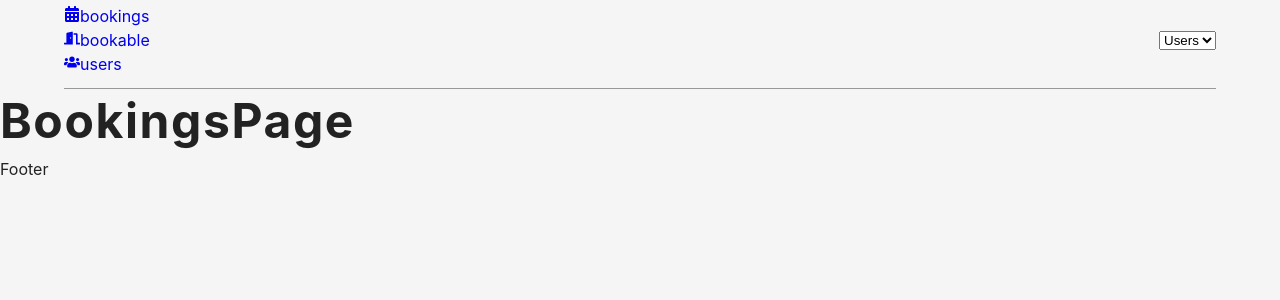
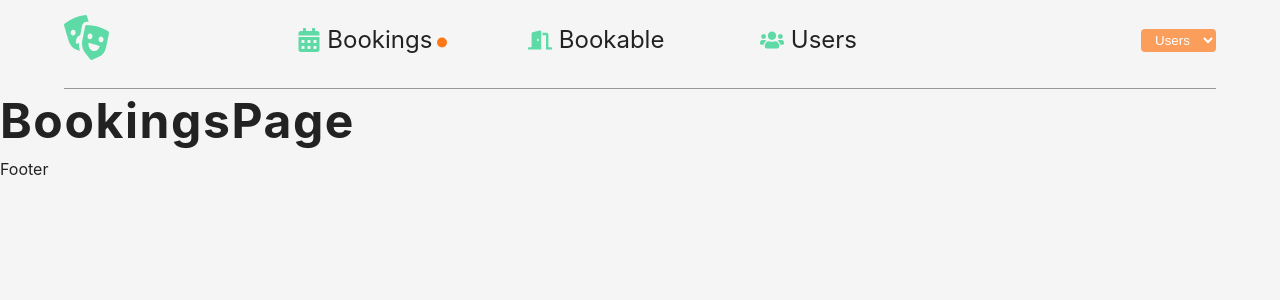
Before and after one commit to VladiVK/react-ts-bookable, a React (Create React App) app: page / in a window 1280 px wide. Shown: the top 300 px of the page. Built offline with nearby package versions, Linux system fonts and the light colour scheme.

Commit message:
chore (style): update navbar

```diff
--- a/src/components/navbar/Navbar.tsx
+++ b/src/components/navbar/Navbar.tsx
@@ -1,12 +1,25 @@
 import React from 'react';
+import { Link } from 'react-router-dom';
+// Components
 import NavbarLinks from '../navbarLinks';
 import UserPicker from '../userPicker';
+// Icons
+import Logo from '../../assets/icons/main-logo.svg';
+import { FaBars } from 'react-icons/fa';
+// Styles
 import { NavbarWrapper } from './style';
+
 const Navbar = () => {
   return (
     <>
       <NavbarWrapper>
         <div className='nav__center'>
+          <Link to='/'>
+            <img className='nav__logo' src={Logo} alt='bookable logotype' />
+          </Link>
+          <button className='nav__toggle'>
+            <FaBars />
+          </button>
           <NavbarLinks />
           <UserPicker />
         </div>
--- a/src/components/navbar/style.js
+++ b/src/components/navbar/style.js
@@ -10,13 +10,33 @@ export const NavbarWrapper = styled.nav`
     width: 90vw;
     margin: 0 auto;
     max-width: var(--max-width);
+
+    display: flex;
+    align-items: center;
+    justify-content: space-between;
+  }
+
+  .nav__logo {
+    transition: var(--transition);
+    width: 45px;
+  }
+  .nav__logo:hover {
+    transform: scale(0.9);
+  }
+  .nav__toggle {
+    background: transparent;
+    border: none;
+    cursor: pointer;
+    color: var(--clr-green-light-2);
+
+    svg {
+      font-size: 1.5rem;
+    }
   }
 
   @media (min-width: 992px) {
-    .nav__center {
-      display: flex;
-      align-items: center;
-      justify-content: space-between;
+    .nav__toggle {
+      display: none;
     }
   }
 `;
--- a/src/components/navbarLinks/NavbarLinks.tsx
+++ b/src/components/navbarLinks/NavbarLinks.tsx
@@ -1,10 +1,10 @@
 import React from 'react';
 import { NavLink } from 'react-router-dom';
 import { links } from '../../utils/constants';
-
+import { NavbarLinksWrapper } from './style';
 const NavbarLinks = () => {
   return (
-    <ul>
+    <NavbarLinksWrapper>
       {links.map((link) => {
         return (
           <li key={link.id}>
@@ -15,7 +15,7 @@ const NavbarLinks = () => {
           </li>
         );
       })}
-    </ul>
+    </NavbarLinksWrapper>
   );
 };
 
--- /dev/null
+++ b/src/components/navbarLinks/style.js
@@ -0,0 +1,51 @@
+import styled from 'styled-components';
+
+export const NavbarLinksWrapper = styled.ul`
+  display: none;
+
+  li {
+    margin: 0 1rem 0 0;
+    padding: 0;
+    display: flex;
+    align-items: center;
+  }
+
+  li a {
+    margin-right: 5rem;
+    display: flex;
+    align-items: center;
+    justify-content: center;
+    font-size: 1.5rem;
+    text-transform: capitalize;
+    color: var(--clr-black);
+    transition: var(--transition);
+
+    position: relative;
+
+    &:hover {
+      transform: translateY(-5px);
+    }
+  }
+
+  li a.active::after {
+    content: '';
+    display: block;
+    width: 10px;
+    height: 10px;
+    border-radius: 50%;
+    background: var(--clr-orange);
+    position: absolute;
+    right: -15px;
+    transform: translateY(25%);
+  }
+
+  li svg {
+    margin-right: 0.4rem;
+    color: var(--clr-green-light-2);
+  }
+
+  @media (min-width: 992px) {
+    display: flex;
+    align-items: center;
+  }
+`;
--- a/src/components/userPicker/UserPicker.tsx
+++ b/src/components/userPicker/UserPicker.tsx
@@ -1,10 +1,12 @@
 import React from 'react';
-
+import { UserPickerWrapper } from './style';
 const UserPicker = () => {
   return (
-    <select>
-      <option value=''>Users</option>
-    </select>
+    <UserPickerWrapper>
+      <select className='picker'>
+        <option value=''>Users</option>
+      </select>
+    </UserPickerWrapper>
   );
 };
 
--- /dev/null
+++ b/src/components/userPicker/style.js
@@ -0,0 +1,21 @@
+import styled from 'styled-components';
+
+export const UserPickerWrapper = styled.div`
+  display: none;
+
+  @media (min-width: 992px) {
+    display: flex;
+    align-items: center;
+    justify-content: center;
+  }
+
+  .picker {
+    padding: 3px 10px;
+    border-radius: var(--radius);
+    border: var(--clr-orange);
+    background: var(--clr-orange-light);
+    color: var(--clr-white);
+    outline: none;
+    cursor: pointer;
+  }
+`;
--- a/src/index.css
+++ b/src/index.css
@@ -5,8 +5,10 @@
   --clr-main-bg: #f5f5f5;
   --clr-white: #fff;
   --clr-orange: #ff7817;
+  --clr-orange-light: hsla(25, 100%, 54%, 0.68);
   --clr-green: #07cb79;
-  --clr-green-light: hsla(155, 93%, 41%, 0.21);
+  --clr-green-light-1: hsla(155, 93%, 41%, 0.21);
+  --clr-green-light-2: hsla(155, 93%, 41%, 0.63);
   --clr-black: #222;
   --clr-grey: #989898;
 
```
Also changed, not shown: src/assets/icons/main-logo.svg (added).
